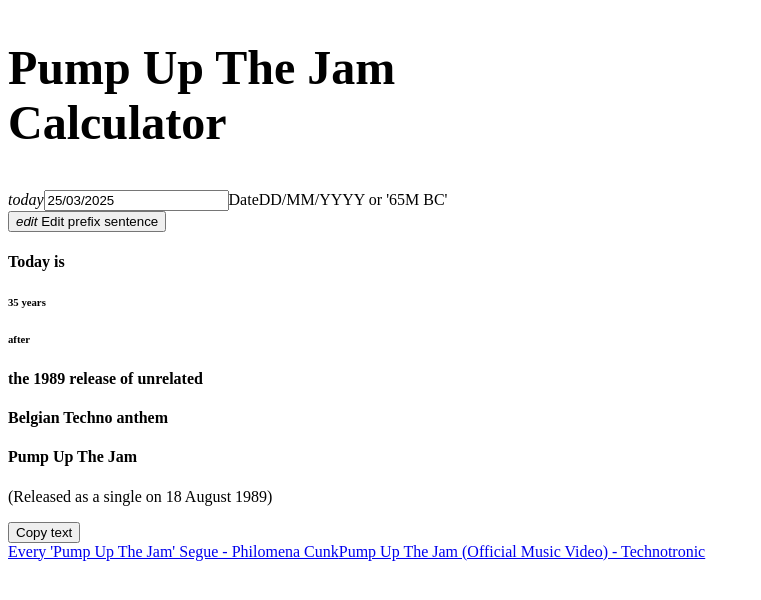
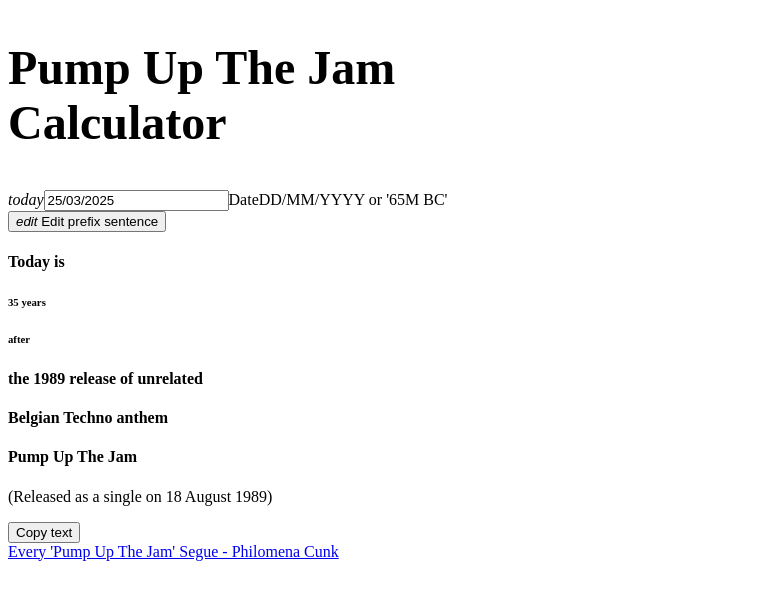
Before and after one commit to Khoding/pump-up-the-jam-calculator, a Vue app: page / in a window 1280 px wide. Shown: the top 600 px of the page, without its empty margins (0-761 px from the left). Built offline with nearby package versions, Linux system fonts and the light colour scheme.

Commit message:
Okay I like this

```diff
--- a/package.json
+++ b/package.json
@@ -1,6 +1,6 @@
 {
   "name": "pump-up-the-jam-calculator",
-  "version": "1.1.4",
+  "version": "1.1.5",
   "private": true,
   "type": "module",
   "scripts": {
--- a/src/App.vue
+++ b/src/App.vue
@@ -1,5 +1,5 @@
 <template>
-  <header class="fill">
+  <header class="primary">
     <nav class="center-align padding">
       <h1 class="h1">Pump Up The Jam Calculator</h1>
     </nav>
@@ -9,7 +9,8 @@
     <Calculator />
   </main>
 
-  <footer class="center-align fill">
+  <footer class="center-align">
+    <span>
       <a
         href="https://youtu.be/-Su287HvJRQ?si=m3sR7GWcSeNBvSpc"
         class="link"
@@ -17,13 +18,7 @@
         rel="noopener noreferrer"
         >Every 'Pump Up The Jam' Segue - Philomena Cunk</a
       >
-    <a
-      href="https://music.youtube.com/watch?v=9EcjWd-O4jI"
-      class="link"
-      target="_blank"
-      rel="noopener noreferrer"
-      >Pump Up The Jam (Official Music Video) - Technotronic</a
-    >
+    </span>
   </footer>
 </template>
 
```
Also changed, not shown: 1 other file (tests, documents, lock files or other folders). Lines whose indentation alone changed are shown as unchanged.
